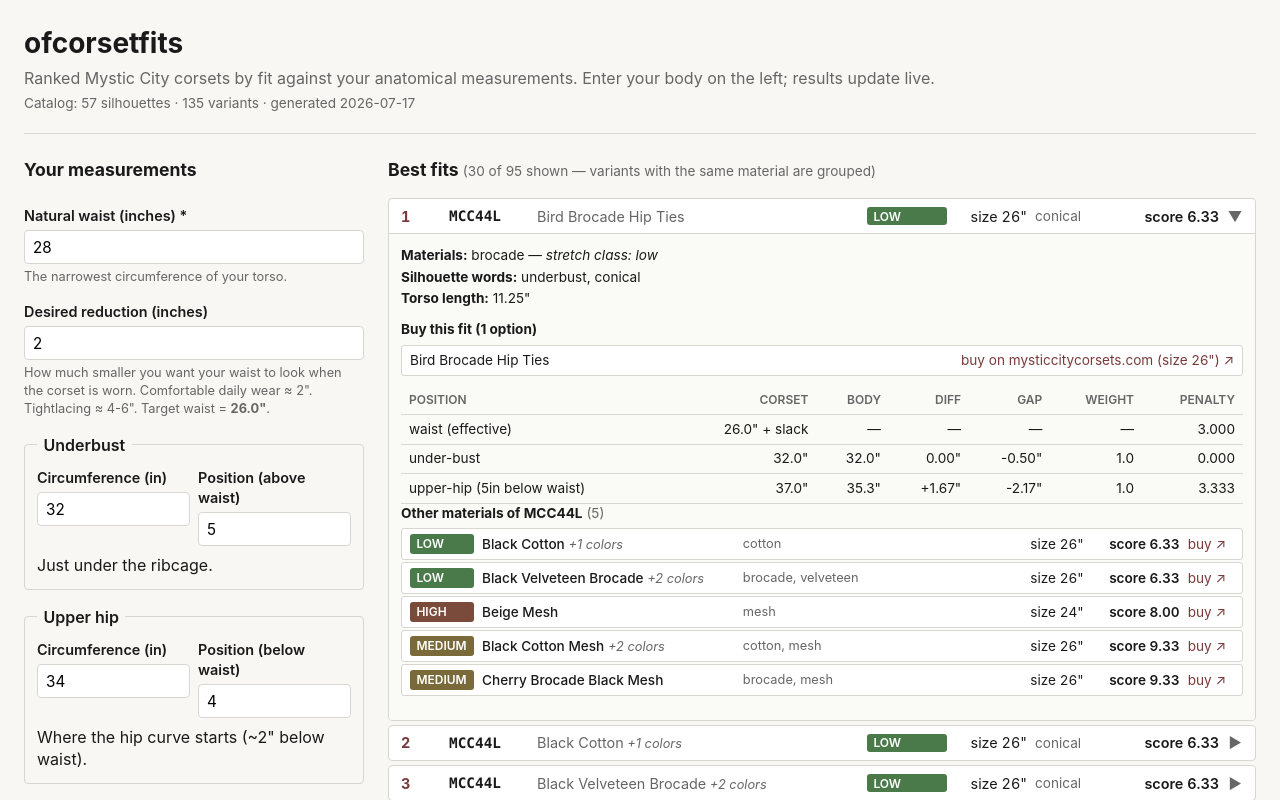
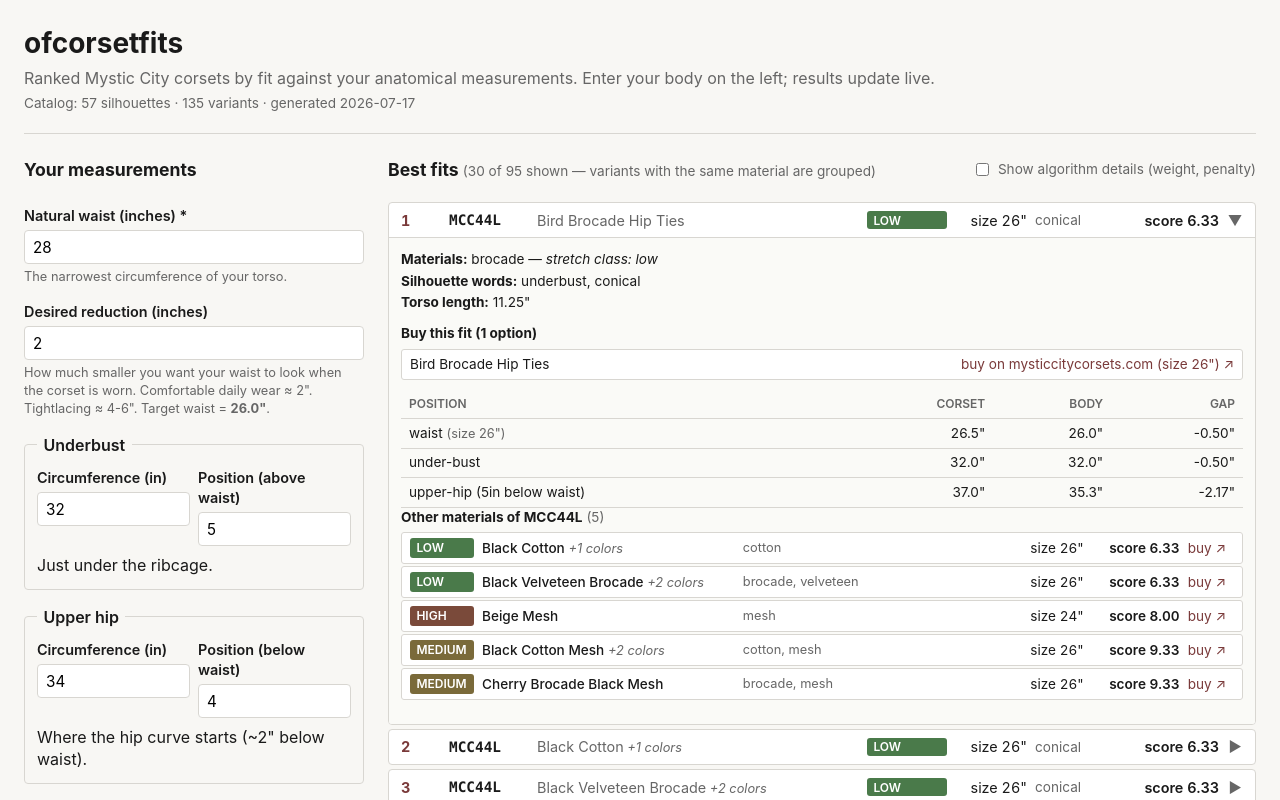
Before and after one commit to marshl/ofcorsetfits, a React (Vite) app: page / in a window 1280 px wide. Both pictures are taken after a click on the button 822 px from the left and 216 px from the top of the page. Shown: the top 800 px of the page. Built offline with nearby package versions, Linux system fonts and the light colour scheme.

Commit message:
Only show weights and costs when the user wants to see them

```diff
--- a/src/scoring/scoring.ts
+++ b/src/scoring/scoring.ts
@@ -208,6 +208,9 @@
   return {
     waist_size_in: waistSize,
     variant,
+    effective_waist_in: effectiveWaist,
+    target_waist_in: targetWaist,
+    waist_gap_in: targetWaist - effectiveWaist,
     waist_penalty: waistPenaltyValue,
     position_results: positionResults,
     hourglass_penalty: hourglassPenalty,
--- a/src/ui/App.tsx
+++ b/src/ui/App.tsx
@@ -19,10 +19,12 @@
   loadBody,
   loadGapShape,
   loadReduction,
+  loadShowAdvanced,
   loadStretchPreference,
   saveBody,
   saveGapShape,
   saveReduction,
+  saveShowAdvanced,
   saveStretchPreference,
 } from './persist.ts';
 
@@ -46,6 +48,9 @@
   const [gapShape, setGapShape] = useState<GapShape>(
     () => loadGapShape() ?? 'curved',
   );
+  const [showAdvanced, setShowAdvanced] = useState<boolean>(
+    () => loadShowAdvanced() ?? false,
+  );
 
   useEffect(() => {
     saveBody(body);
@@ -62,6 +67,10 @@
   useEffect(() => {
     saveGapShape(gapShape);
   }, [gapShape]);
+
+  useEffect(() => {
+    saveShowAdvanced(showAdvanced);
+  }, [showAdvanced]);
 
   const results = useMemo(() => {
     const config = defaultScoringConfig(catalog);
@@ -99,7 +108,11 @@
           />
         </aside>
         <section className="app-content">
-          <RankedList results={results} />
+          <RankedList
+            results={results}
+            showAdvanced={showAdvanced}
+            onShowAdvancedChange={setShowAdvanced}
+          />
         </section>
       </main>
       <footer className="app-footer">
--- a/src/ui/RankedList.tsx
+++ b/src/ui/RankedList.tsx
@@ -15,6 +15,8 @@
 interface RankedListProps {
   results: RankedResult[];
   topN?: number;
+  showAdvanced: boolean;
+  onShowAdvancedChange: (value: boolean) => void;
 }
 
 function formatDiff(diff: number | null): string {
@@ -50,7 +52,12 @@
   return `${url}${separator}attribute_pa_size=${size}`;
 }
 
-export function RankedList({ results, topN = 30 }: RankedListProps) {
+export function RankedList({
+  results,
+  topN = 30,
+  showAdvanced,
+  onShowAdvancedChange,
+}: RankedListProps) {
   const [expandedKey, setExpandedKey] = useState<string | null>(null);
   const shown = results.slice(0, topN);
 
@@ -68,13 +75,23 @@
 
   return (
     <section className="ranked-list">
+      <div className="ranked-list-header">
         <h2>
           Best fits{' '}
           <span className="count">
-          ({shown.length} of {results.length} shown — variants with the same
-          material are grouped)
+            ({shown.length} of {results.length} shown — variants with the
+            same material are grouped)
           </span>
         </h2>
+        <label className="advanced-toggle">
+          <input
+            type="checkbox"
+            checked={showAdvanced}
+            onChange={(e) => onShowAdvancedChange(e.target.checked)}
+          />
+          <span>Show algorithm details (weight, penalty)</span>
+        </label>
+      </div>
       <ol className="ranked-rows">
         {shown.map((r, i) => {
           const key = rowKey(r);
@@ -182,21 +199,24 @@
                         <th>Position</th>
                         <th>Corset</th>
                         <th>Body</th>
-                        <th>Diff</th>
                         <th>Gap</th>
-                        <th>Weight</th>
-                        <th>Penalty</th>
+                        {showAdvanced && <th>Weight</th>}
+                        {showAdvanced && <th>Penalty</th>}
                       </tr>
                     </thead>
                     <tbody>
                       <tr>
-                        <td>waist (effective)</td>
-                        <td>{(r.best.waist_size_in).toFixed(1)}" + slack</td>
-                        <td>—</td>
-                        <td>—</td>
-                        <td>—</td>
-                        <td>—</td>
-                        <td>{r.best.waist_penalty.toFixed(3)}</td>
+                        <td>
+                          waist{' '}
+                          <span className="waist-size-hint">
+                            (size {r.best.waist_size_in}")
+                          </span>
+                        </td>
+                        <td>{r.best.effective_waist_in.toFixed(1)}"</td>
+                        <td>{r.best.target_waist_in.toFixed(1)}"</td>
+                        <td>{formatDiff(r.best.waist_gap_in)}</td>
+                        {showAdvanced && <td>—</td>}
+                        {showAdvanced && <td>{r.best.waist_penalty.toFixed(3)}</td>}
                       </tr>
                       {r.best.position_results.map((p, idx) => (
                         <tr key={idx}>
@@ -207,22 +227,23 @@
                               ? '—'
                               : `${p.user_circumference_in.toFixed(1)}"`}
                           </td>
-                          <td>{formatDiff(p.diff_in)}</td>
                           <td>{formatDiff(p.actual_gap_in)}</td>
-                          <td>{p.weight.toFixed(1)}</td>
-                          <td>{p.penalty.toFixed(3)}</td>
+                          {showAdvanced && <td>{p.weight.toFixed(1)}</td>}
+                          {showAdvanced && <td>{p.penalty.toFixed(3)}</td>}
                         </tr>
                       ))}
                       {r.best.hourglass_penalty > 0 && (
                         <tr className="hourglass-row">
                           <td>hourglass gap</td>
-                          <td colSpan={5}>
+                          <td colSpan={showAdvanced ? 4 : 3}>
                             <em>
                               Waist gap is wider than one or more non-waist gaps
                               — reverse-gap shape. Penalized.
                             </em>
                           </td>
+                          {showAdvanced && (
                             <td>{r.best.hourglass_penalty.toFixed(3)}</td>
+                          )}
                         </tr>
                       )}
                     </tbody>
--- a/src/ui/persist.ts
+++ b/src/ui/persist.ts
@@ -11,6 +11,7 @@
 const STRETCH_KEY = 'ofcorsetfits:stretch_preference:v1';
 const REDUCTION_KEY = 'ofcorsetfits:desired_reduction_in:v1';
 const GAP_SHAPE_KEY = 'ofcorsetfits:gap_shape:v1';
+const ADVANCED_KEY = 'ofcorsetfits:show_advanced:v1';
 
 export function loadBody(): Body | null {
   try {
@@ -87,3 +88,22 @@
     // ignore
   }
 }
+
+export function loadShowAdvanced(): boolean | null {
+  try {
+    const raw = localStorage.getItem(ADVANCED_KEY);
+    if (raw === 'true') return true;
+    if (raw === 'false') return false;
+    return null;
+  } catch {
+    return null;
+  }
+}
+
+export function saveShowAdvanced(value: boolean): void {
+  try {
+    localStorage.setItem(ADVANCED_KEY, value ? 'true' : 'false');
+  } catch {
+    // ignore
+  }
+}
--- a/src/ui/styles.css
+++ b/src/ui/styles.css
@@ -124,7 +124,7 @@
 /* ---------- RankedList ---------- */
 
 .ranked-list h2 {
-  margin: 0 0 1rem;
+  margin: 0 0 0.25rem;
   font-size: 1.1rem;
 }
 .ranked-list h2 .count {
@@ -132,6 +132,27 @@
   font-weight: normal;
   font-size: 0.85rem;
 }
+
+.ranked-list-header {
+  display: flex;
+  justify-content: space-between;
+  align-items: baseline;
+  gap: 1rem;
+  margin-bottom: 1rem;
+  flex-wrap: wrap;
+}
+
+.advanced-toggle {
+  display: flex;
+  align-items: center;
+  gap: 0.4rem;
+  cursor: pointer;
+  font-size: 0.85rem;
+  color: var(--muted);
+  user-select: none;
+}
+.advanced-toggle input[type="checkbox"] { cursor: pointer; }
+.advanced-toggle:hover { color: var(--fg); }
 
 .ranked-rows {
   list-style: none;
@@ -294,6 +315,7 @@
 .score-breakdown th:first-child, .score-breakdown td:first-child { text-align: left; }
 .score-breakdown th { font-weight: 600; color: var(--muted); font-size: 0.75rem; text-transform: uppercase; }
 .score-breakdown tr.hourglass-row td { background: #fbf5ea; color: var(--stretch-high); font-weight: 500; }
+.waist-size-hint { color: var(--muted); font-weight: normal; font-size: 0.8rem; }
 
 .ranked-list-empty {
   padding: 2rem;
```
Also changed, not shown: src/scoring/types.ts (+10 -0 lines). Lines whose indentation alone changed are shown as unchanged.
